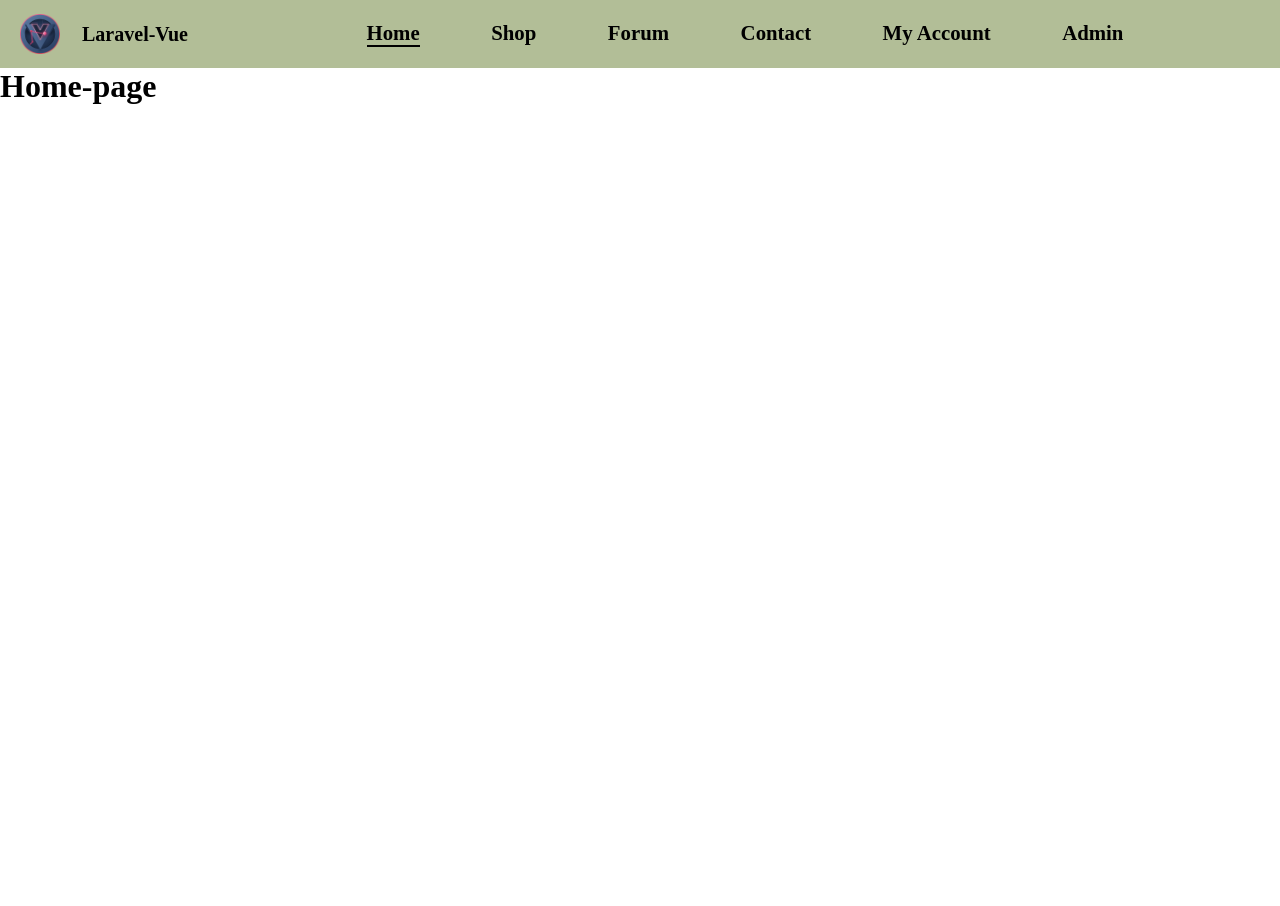
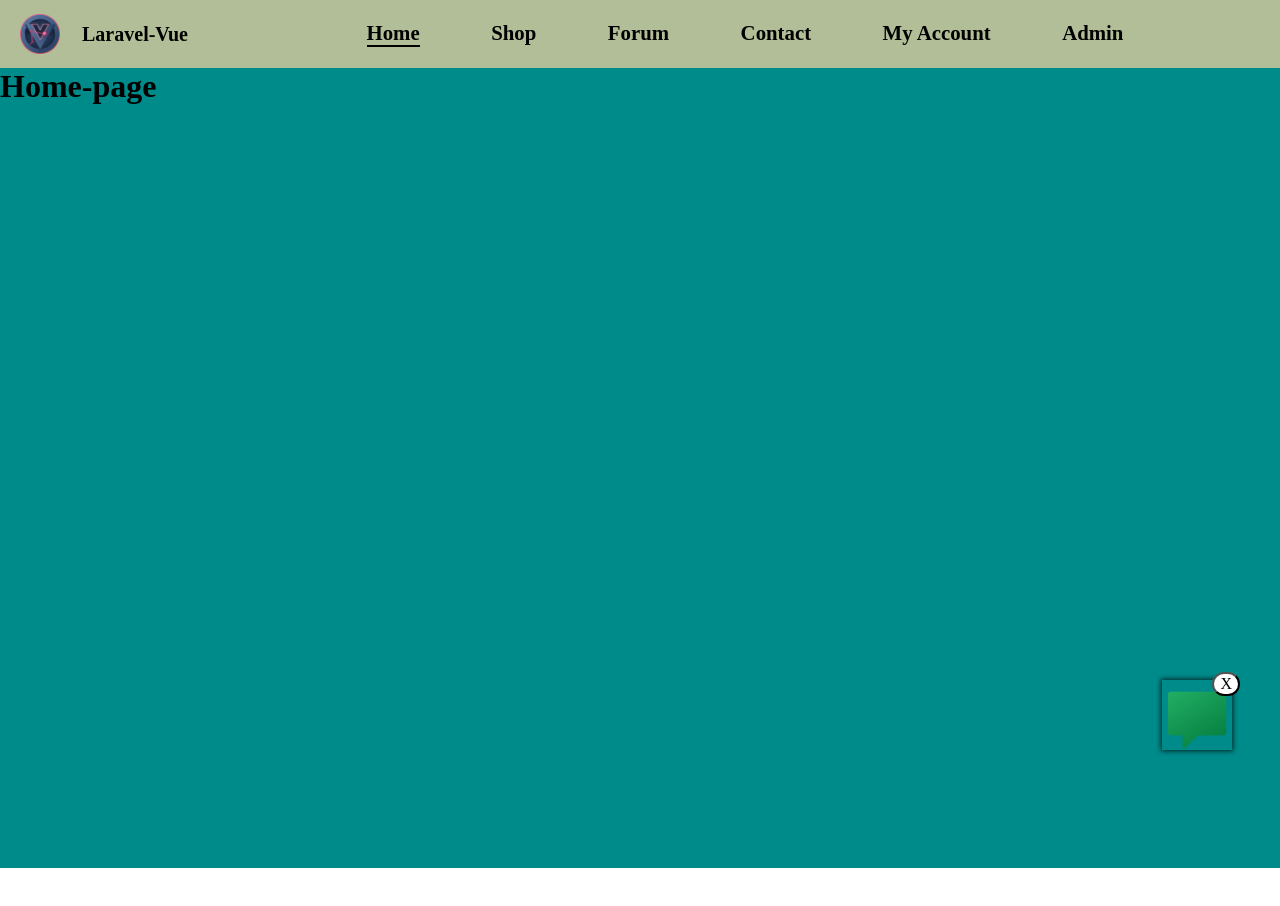
Before and after one commit to Filipp30/Vue_Laravel_rest_api, a Vue app: page / in a window 1280 px wide. Shown: the top 906 px of the page. Before the commit the page ends 800 px from the top, so only its background shows below. Built offline with nearby package versions, Linux system fonts and the light colour scheme; no server answers; sample sign-in values are in the browser's storage; a web font is replaced by a local one.

Commit message:
create Pop Up chat,connect global to app.vue

```diff
--- a/src/App.vue
+++ b/src/App.vue
@@ -1,20 +1,117 @@
 <template>
-  <div>
+  <div class="app">
     <Navi/>
     <router-view/>
+
+    <div v-if="show_chat_template" class="chat_template">
+      <ChatTemplate  />
+    </div>
+
+    <div v-if="show_new_message_pop_up" class="pop_up_new_message">
+      <button v-on:click="on_pop_up_x_pressed" class="exit_pop_up">X</button>
+      <PopUp_NewMessage v-on:click="show_chat_template = !show_chat_template"/>
+    </div>
+
+
   </div>
 </template>
 
 <script>
 
 import Navi from "./components/Navi";
-
-
+import PopUp_NewMessage from "./components/PopUp_NewMessage";
+import ChatTemplate from "./components/Contact_page_components/ChatTemplate";
 export default {
   name: 'App',
   components: {
-    Navi
+    Navi,
+    PopUp_NewMessage,
+    ChatTemplate
+
   },
+
+  data(){
+    return{
+      show_new_message_pop_up: false,
+      show_chat_template:false
+
+    }
+  },
+
+  mounted() {
+    setInterval(()=>{
+      if (!this.show_new_message_pop_up)
+      this.show_new_message_pop_up = true;
+    },2000);
+  },
+
+  methods:{
+    on_pop_up_x_pressed(){
+      this.show_new_message_pop_up = false;
+      this.show_chat_template = false;
+    },
+
+
+  }
+
+
+
 
 }
 </script>
+
+<style lang="scss" scoped>
+@import "./assets/styles/_app.sass";
+
+.app{
+  position: relative;
+
+  .pop_up_new_message{
+    width: 70px;
+    height: 70px;
+    position: -webkit-sticky;
+    position: sticky;
+    bottom: 50px;
+    margin-left: auto;
+    margin-right: 3rem;
+    animation-duration: 0.5s;
+    animation-name: slideout;
+
+
+    .exit_pop_up{
+      position: absolute;
+      right: -0.5rem;
+      top: -0.5rem;
+      background-color: white;
+      border-radius: 100px;
+      margin-left: auto;
+    }
+  }
+  .chat_template{
+    background-color: #dddddd;
+    width: 300px;
+    height: 400px;
+    position: sticky;
+    bottom: 150px;
+    margin-left: auto;
+    margin-right: 3rem;
+  }
+
+}
+
+@keyframes slideout {
+  from {
+    bottom: 0px;
+    margin-left: auto;
+    margin-right: 0.5rem;
+  }
+  to {
+    bottom: 50px;
+    margin-left: auto;
+    margin-right: 3rem;
+  }
+
+}
+
+
+</style>
--- a/src/components/Contact_page_components/ChatForm.vue
+++ b/src/components/Contact_page_components/ChatForm.vue
@@ -14,8 +14,7 @@
           </div>
 
           <div v-if="chat_session_exist" class="chat__template">
-              <ChatTemplate
-                  v-bind:user="user_information"/>
+              <ChatTemplate/>
           </div>
         </div>
 
@@ -64,7 +63,7 @@ export default {
       axios.get(this.$store.state.axios_request_url+'/api/user',
           {headers:{"Authorization" : `Bearer ${localStorage.getItem('jwt_token')}`}
       }).then(response=>{
-        this.user_information = response.data;
+        sessionStorage.setItem("user_name",response.data.name)
         this.user_is_authenticated = true;
         if (localStorage.getItem('chat_session')){
           this.chat_session_exist = true
--- a/src/components/Contact_page_components/ChatTemplate.vue
+++ b/src/components/Contact_page_components/ChatTemplate.vue
@@ -4,7 +4,7 @@
     <header class="header">
         <h1>Chat</h1>
         <p class="name_typing"> {{name_typing}}</p>
-        <button v-on:click="remove_chat_session">Close</button>
+        <button v-on:click="remove_chat_session">Exit Chat-Room</button>
     </header>
 
     <Spinner v-if="spinner"/>
@@ -37,7 +37,6 @@ import Pusher from "pusher-js";
 
 export default {
     name: "ChatTemplate",
-    props:['user'],
 
     components:{
       Spinner,
@@ -51,10 +50,11 @@ export default {
         spinner:false,
         information_status_field_chat_template:'',
         channel:this.$store.state.contact_chat_channel,
+        user: sessionStorage.getItem("user_name"),
 
         form:{
             input_message:'',
-            name: this.user.name,
+            name:sessionStorage.getItem("user_name"),
             chat_session: localStorage.getItem('chat_session')
         },
       }
@@ -67,7 +67,6 @@ export default {
       Pusher.logToConsole = false;
       this.channel.bind('pusher:subscription_succeeded', function() {
       }).bind('App\\Events\\NewMessage',(data)=>{
-        console.log(typeof data.session)
         if (parseInt(data.session) === parseInt(localStorage.getItem('chat_session'))){
           this.addChatMessageFromEventListenerToLocalArray(data);
         }
@@ -117,6 +116,9 @@ export default {
       },
 
       remove_chat_session(){
+        if (!localStorage.getItem('chat_session')){
+          return;
+        }
         this.spinner = true;
         axios.post(this.$store.state.axios_request_url+'/api/chat/remove_chat_session',
             {chat_session:localStorage.getItem('chat_session')},
@@ -124,6 +126,8 @@ export default {
           }).then(()=>{
             localStorage.removeItem('chat_session')
             this.form.chat_session = '';
+            this.messages = '';
+            this.messages = 'This chat room was removed.Please sing in for a new chat session.'
             this.$router.push({name: 'Home'});
           }).catch((error)=>{
           this.information_status_field_chat_template = error;
--- /dev/null
+++ b/src/components/PopUp_NewMessage.vue
@@ -0,0 +1,28 @@
+<template>
+  <div class="pop_up">
+
+    <div class="img"></div>
+
+  </div>
+</template>
+
+<script>
+export default {
+  name: "PopUp_NewMessage"
+}
+</script>
+
+<style lang="scss" scoped>
+  .pop_up{
+
+    .img{
+
+      width: 70px;
+      height: 70px;
+      background-image: url("../assets/images/pop_up_new_message_logo.png");
+      background-size: contain;
+      box-shadow: 0px 0px 5px 1px rgba(0,0,0,0.75);
+    }
+
+  }
+</style>
--- a/src/views/Home.vue
+++ b/src/views/Home.vue
@@ -1,6 +1,7 @@
 <template>
-  <div>
+  <div class="home">
     <h1>Home-page</h1>
+
   </div>
 
 </template>
@@ -15,3 +16,11 @@ export default {
   },
 };
 </script>
+<style lang="scss" scoped>
+.home{
+  height: 100vh;
+  background-color: darkcyan;
+}
+
+
+</style>
```
Also changed, not shown: src/assets/images/pop_up_new_message_logo.png (added).
